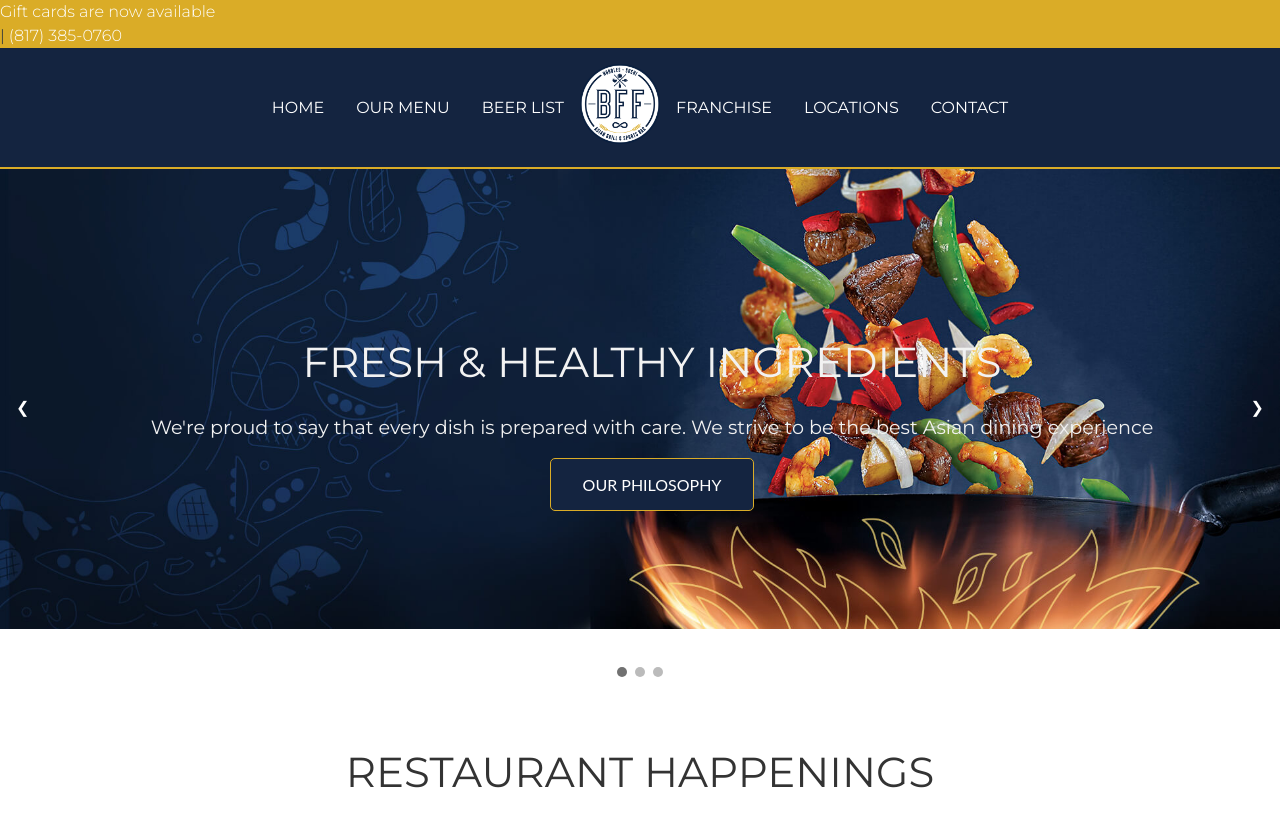
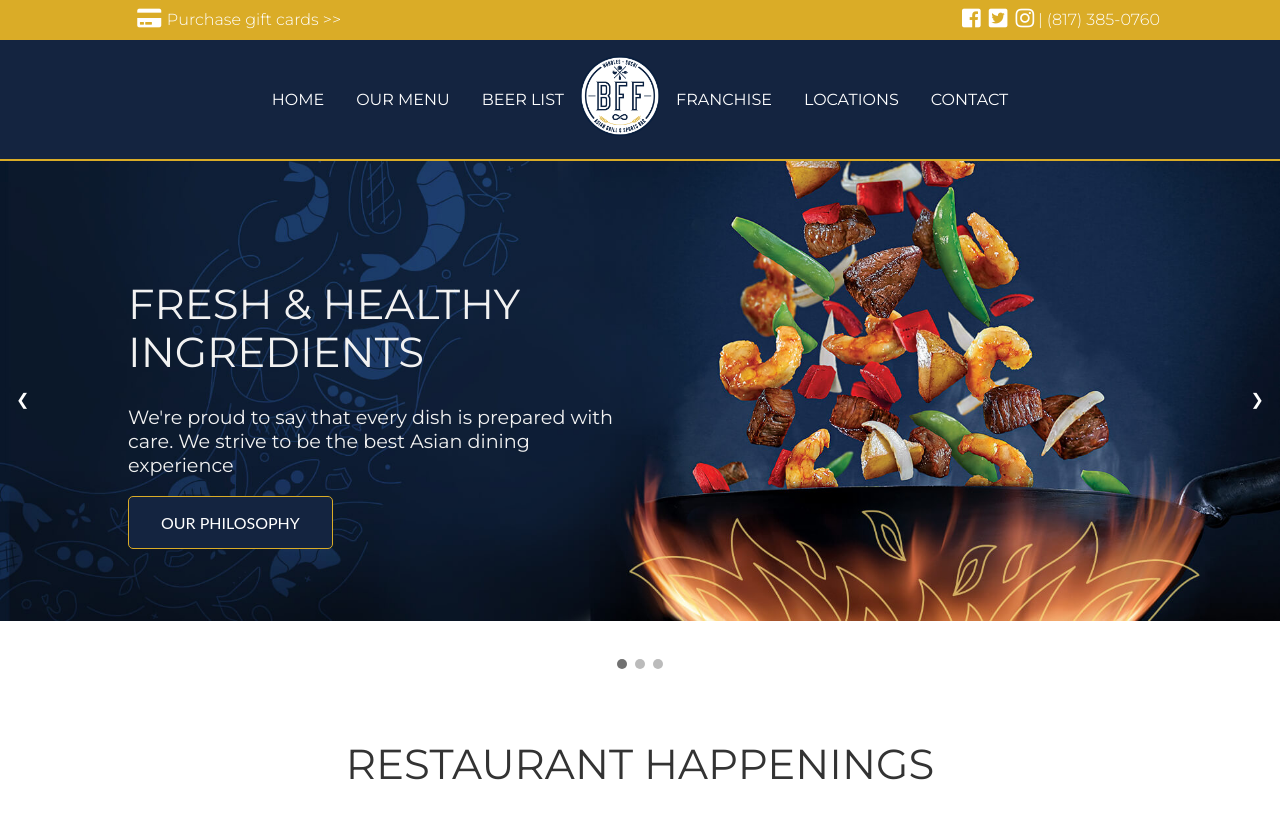
Before and after one commit to bhenson915/bff, a PHP site: page / in a window 1280 px wide. Shown: the top 832 px of the page. Run offline with PHP 8.4, Linux system fonts and the light colour scheme; some libraries are stand-ins or nearby versions.

Commit message:
added gift card

```diff
--- a/contact.php
+++ b/contact.php
@@ -12,6 +12,9 @@
   <title>BFF Asian Grill and Sports Bar</title>
 
   <link rel="stylesheet" href="css/style.css">
+  <link rel="stylesheet" href="https://use.fontawesome.com/releases/v5.0.10/css/all.css">
+
+
 </head>
 <body>
 	<?php echo $nav ?>
--- a/css/style.css
+++ b/css/style.css
@@ -52,6 +52,10 @@ h1, h2, h3, h4 {
   width: 80%;
   display: flex;
   flex-direction: column;
+}
+
+.center {
+  margin: 0 auto;
 }
 
 img {
@@ -304,9 +308,34 @@ button:hover {
 }
 
 .nav-top {
+  display: flex;
+  justify-content: space-between;
+  align-items: center;
+  width: 80%;
+  margin: 0 auto;
+}
+
+.nav-wrapper {
+  width: 100%;
   background: #DAAC27;
-  color: #142440;
+  color: #ffffff;
+  padding: .5em;
 }
+
+.contact-links {
+  display: flex;
+  justify-content: space-around;
+  align-items: center;
+}
+
+.contact-links a:hover {
+  text-shadow: 2px 2px 4px #000000;
+}
+
+.cta-gift-cards a:hover {
+  text-shadow: 2px 2px 4px #000000;
+}
+
 
 /*=========== End of Navigation ===========*/
 
@@ -353,13 +382,13 @@ button:hover {
 
 .text {
   color: #f2f2f2;
-  padding: 8px 12px;
+  padding: 8px 0px 8px 8em;
   position: absolute;
   top: 50%;
-  transform: translateY(-100px);
-  width: 100%;
+  transform: translateY(-150px);
+  max-width: 40%;
   height: 100%;
-  text-align: center;
+  text-align: left;
 }
 
 /* Number text (1/3 etc) */
@@ -593,9 +622,6 @@ footer {
     text-align: center;
   }
 
-  .footer-subscribe {
-  }
-
   footer {
     background-position: bottom;
   }
@@ -733,7 +759,7 @@ input {
 /*====================Tables================================*/
 
 table {
-  background: #eeeeee;
+  background: #ffffff;
   border: 2px solid #666666;
   border-collapse: collapse;
   width: 100%;
@@ -746,7 +772,6 @@ thead {
   border: 1px solid #DAAC27;
 }
 
-<<<<<<< HEAD
 thead tr td {
   padding: 1em;
   border: 1px solid #DAAC27;
@@ -754,16 +779,7 @@ thead tr td {
 
 tr td {
   padding: 1em;
-  border: 1px solid #666666;
 }
-
-tbody tr:hover {
-  background: lightblue;
-}
-
-
-
-=======
 
 /* =========Beer list =========*/
 
@@ -795,6 +811,7 @@ tbody tr:hover {
 .beer-list-cost {
   font-weight: 700;
 }
+
 /* =====================Locations========================== */
 
 table {
--- a/franchise.php
+++ b/franchise.php
@@ -12,6 +12,8 @@
   <title>BFF Asian Grill and Sports Bar</title>
 
   <link rel="stylesheet" href="css/style.css">
+  <link rel="stylesheet" href="https://use.fontawesome.com/releases/v5.0.10/css/all.css">
+
 </head>
 <body>
 	<?php echo $nav ?>
--- a/index.php
+++ b/index.php
@@ -15,6 +15,7 @@
   <title>BFF Asian Grill and Sports Bar</title>
 
   <link rel="stylesheet" href="css/style.css">
+  <link rel="stylesheet" href="https://use.fontawesome.com/releases/v5.0.10/css/all.css">
 	<script src="https://code.jquery.com/jquery-3.3.1.min.js"></script>
 
 </head>
--- a/menu.php
+++ b/menu.php
@@ -12,6 +12,8 @@
   <title>BFF Asian Grill and Sports Bar</title>
 
   <link rel="stylesheet" href="css/style.css">
+  <link rel="stylesheet" href="https://use.fontawesome.com/releases/v5.0.10/css/all.css">
+
 </head>
 <body>
 	<?php echo $nav ?>
--- a/shared.inc.php
+++ b/shared.inc.php
@@ -1,18 +1,21 @@
 <?php
 
 $nav = "
-<div class='nav-top'>
+<div class='nav-wrapper center'>
+  <div class='nav-top'>
     <div class='cta-gift-cards'>
-        <a href='giftcards.php'>Gift cards are now available</a>
+      <a href='giftcard.php'><i class='fas fa-credit-card fa-lg fa-fw'></i> Purchase gift cards >></a>
     </div>
     <div class='contact-links'>
-        <i class='fab fa-facebook-square fa-2x'></i>
-        <i class='fab fa-twitter-square fa-2x'></i>
-        <i class='fab fa-instagram fa-2x'></i>
-        |
-        <a href='tel: 817-385-0760'>(817) 385-0760</a>
+        <a href='giftcards.php'><i class='fab fa-facebook-square fa-lg fa-fw'></i></a>
+        <a href='giftcards.php'><i class='fab fa-twitter-square fa-lg fa-fw'></i></a>
+        <a href='giftcards.php'><i class='fab fa-instagram fa-lg fa-fw'></i></a>
+
+        <a href='tel: 817-385-0760'>|  (817) 385-0760</a>
     </div>
+  </div>
 </div>
+
 <nav class='navigation'>
   <ul class='nav-list'>
     <li class='link'><a href='index.php'>HOME</a></li>
```
Also changed, not shown: giftcard.php (added, +48 -0 lines), locations.php (+4 -3 lines), img/gift-card-100.png (added), img/gift-card-25.png (added), img/gift-card-50.png (added), img/gift-card-75.png (added).
